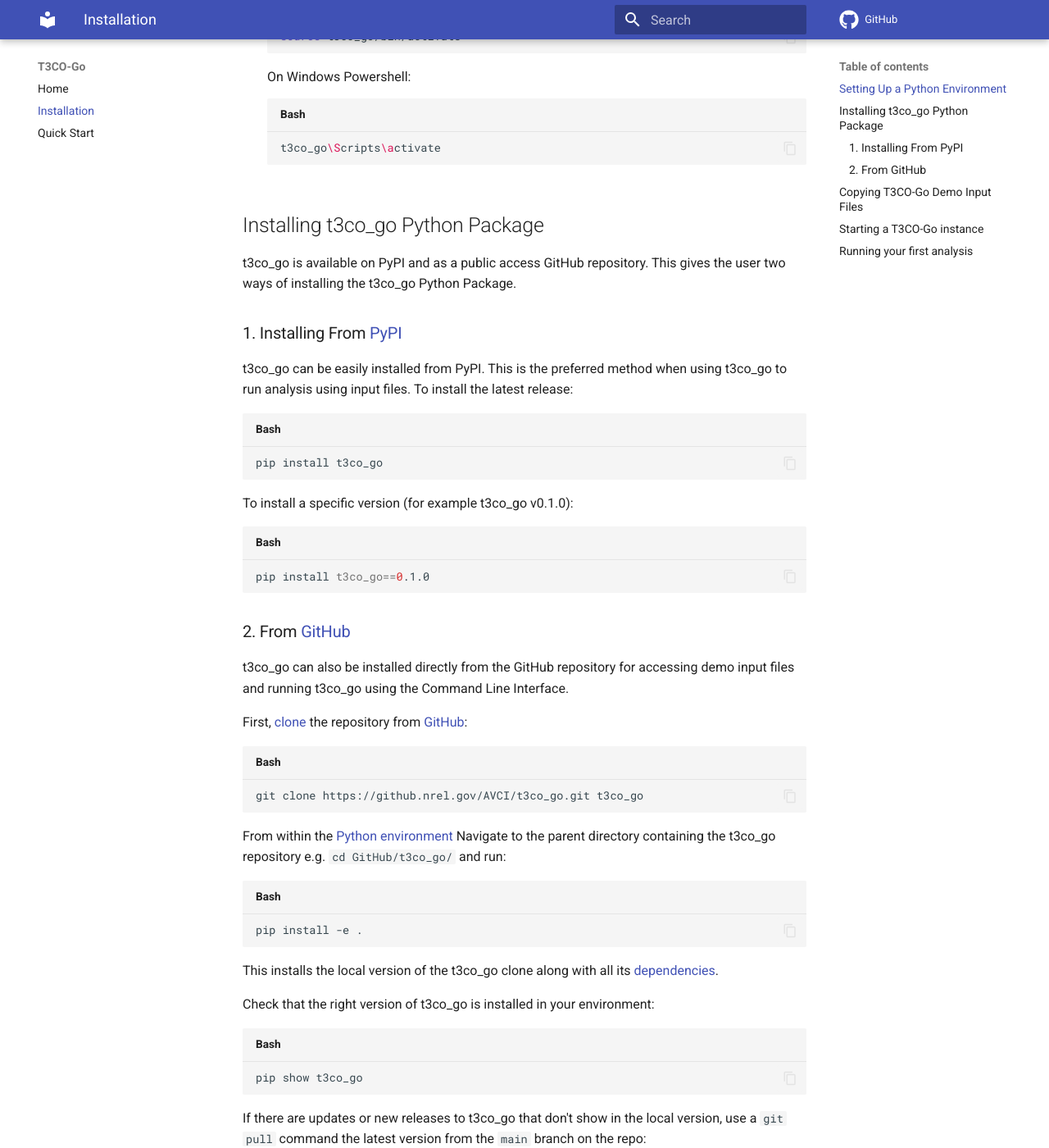
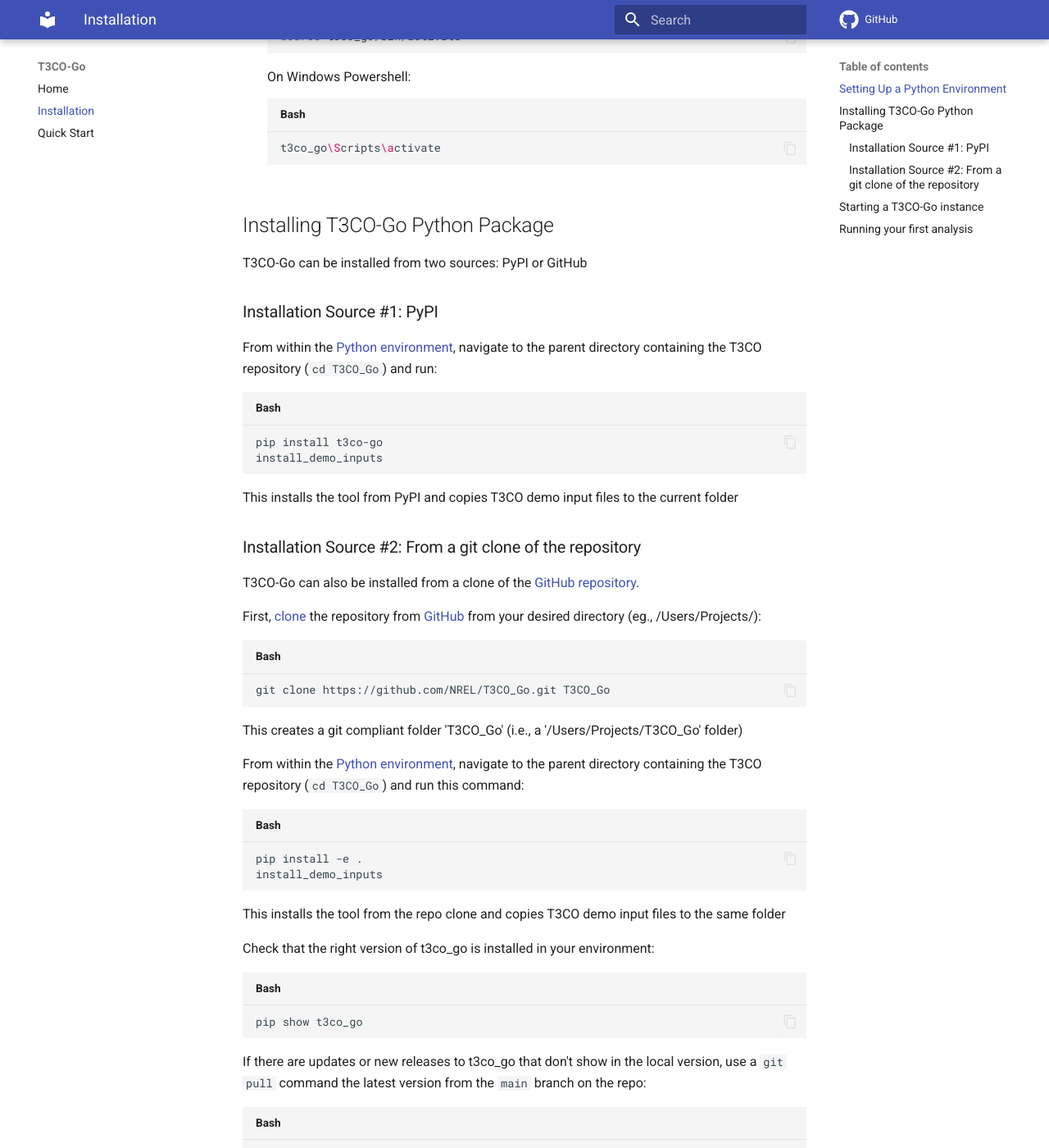
Before and after one commit to NREL/T3CO_Go, an MkDocs documentation site: the page built from docs/installation.md, in a window 1280 px wide and 1400 px high, scrolled down 652 px. Shown: the whole window at 82% size. Built offline with MkDocs 1.6.1 and Material for MkDocs 9.7.7, drawn with Linux system fonts in a browser that asks for light colours; comment, search, counter and statistics services are not loaded; some of the changed text lies outside the part shown.

Commit message:
Update installation.md and clean up docs

````diff
--- a/docs/installation.md
+++ b/docs/installation.md
@@ -29,41 +29,41 @@
     t3co_go\Scripts\activate
     ```
 
-## Installing t3co_go Python Package
+## Installing T3CO-Go Python Package
 
-t3co_go is available on PyPI and as a public access GitHub repository. This gives the user two ways of installing the t3co_go Python Package.
+T3CO-Go can be installed from two sources: PyPI or GitHub
 
-### 1. Installing From [PyPI](https://pypi.org/project/t3co_go/) <a name=install-from-pypi></a>
+### Installation Source #1: PyPI
 
-t3co_go can be easily installed from PyPI. This is the preferred method when using t3co_go to run analysis using input files. To install the latest release:
+From within the [Python environment](https://github.com/NREL/T3CO_Go/blob/main/docs/installation.md#setting-up-env), navigate to the parent directory containing the T3CO repository (`cd T3CO_Go`) and run:
 
 ```bash
-pip install t3co_go
+pip install t3co-go
+install_demo_inputs
 ```
 
-To install a specific version (for example t3co_go v0.1.0):
+This installs the tool from PyPI and copies T3CO demo input files to the current folder
+
+### Installation Source #2: From a git clone of the repository
+
+T3CO-Go can also be installed from a clone of the [GitHub repository](https://github.com/NREL/T3CO_Go).
+
+First, [clone](https://git-scm.com/docs/git-clone) the repository from [GitHub](https://github.com/NREL/T3CO_Go) from your desired directory (eg., /Users/Projects/):
 
 ```bash
-pip install t3co_go==0.1.0
+git clone https://github.com/NREL/T3CO_Go.git T3CO_Go
 ```
 
-### 2. From [GitHub](https://github.com/NREL/t3co_go)
+This creates a git compliant folder 'T3CO_Go' (i.e., a '/Users/Projects/T3CO_Go' folder)
 
-t3co_go can also be installed directly from the GitHub repository for accessing demo input files and running t3co_go using the Command Line Interface.
-
-First, [clone](https://git-scm.com/docs/git-clone) the repository from [GitHub](https://github.com/NREL/t3co_go):
-
-```bash
-git clone https://github.nrel.gov/AVCI/t3co_go.git t3co_go
-```
-
-From within the [Python environment](#setting-up-env) Navigate to the parent directory containing the t3co_go repository e.g. `cd GitHub/t3co_go/` and run:
+From within the [Python environment](https://github.com/NREL/T3CO_Go/blob/main/docs/installation.md#setting-up-env), navigate to the parent directory containing the T3CO repository (`cd T3CO_Go`) and run this command:
 
 ```bash
 pip install -e .
+install_demo_inputs
 ```
 
-This installs the local version of the t3co_go clone along with all its [dependencies](https://github.nrel.gov/AVCI/t3co_go/blob/3ab424fec5c24ca0bcf7e0983aa72b781ab60a23/requirements.txt).
+This installs the tool from the repo clone and copies T3CO demo input files to the same folder
 
 Check that the right version of t3co_go is installed in your environment:
 
@@ -76,22 +76,6 @@
 ```bash
 git pull origin main
 ```
-
-## Copying T3CO-Go Demo Input Files <a name=copy-demo-inputs></a>
-
-The `t3co_go.resources` folder contains all the necessary input files needed for running t3co_go. However, it sometimes is difficult to navigate to these files when installing. To help with this, run this command on the Command Line Interface.
-
-```bash
-install_t3co_go_demo_inputs
-```
-
-The user will receive these questions on the command line:
-
-`Do you want to copy the t3co_go demo input files? (y/n):`
-
-`Enter the path where you want to copy demo input files:`
-
-Choose `y` and provide the desired destination path to get a `demo_inputs` folder containing the `t3co_go.resources` files copied to your local directory.
 
 ## Starting a T3CO-Go instance
 
````
Also changed, not shown: docs/data.md (deleted, +0 -2 lines), docs/nrel_package_overview.md (deleted, +0 -5 lines), docs/outputs.md (deleted, +0 -1 lines), docs/create_repo.png (deleted), docs/nrel_logo.png (deleted).
